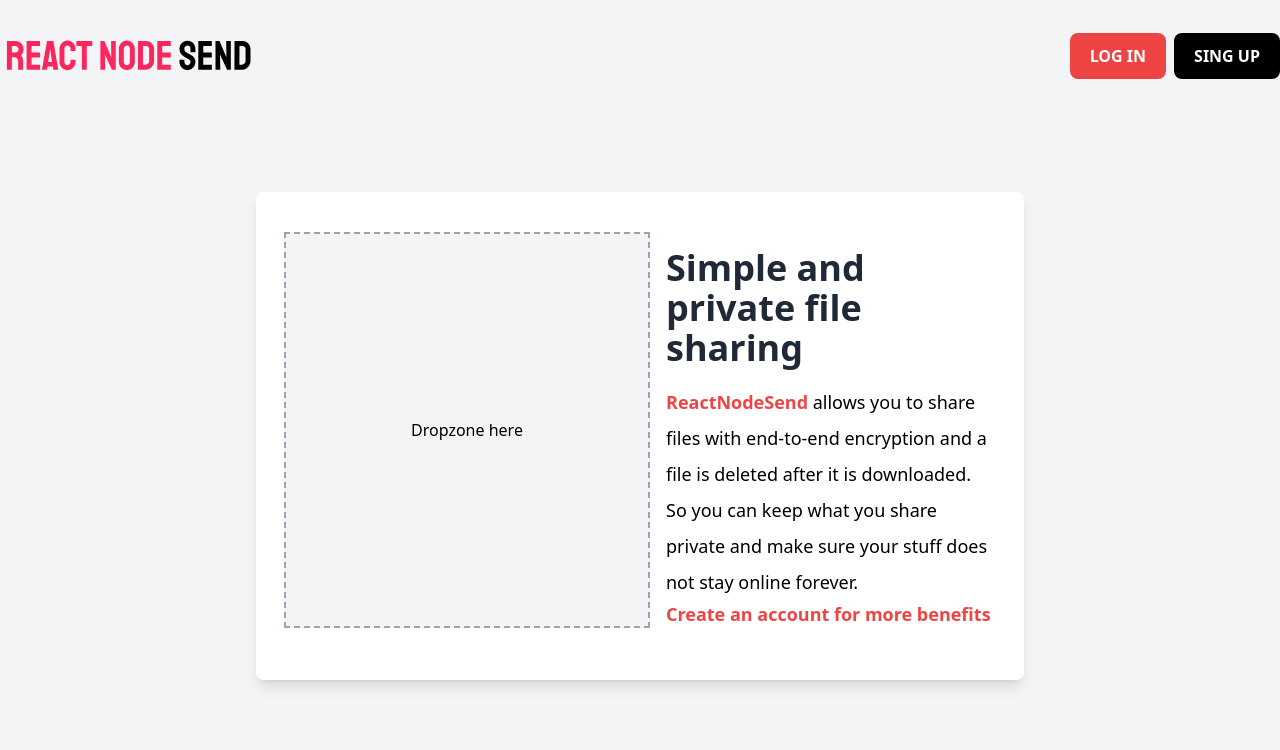
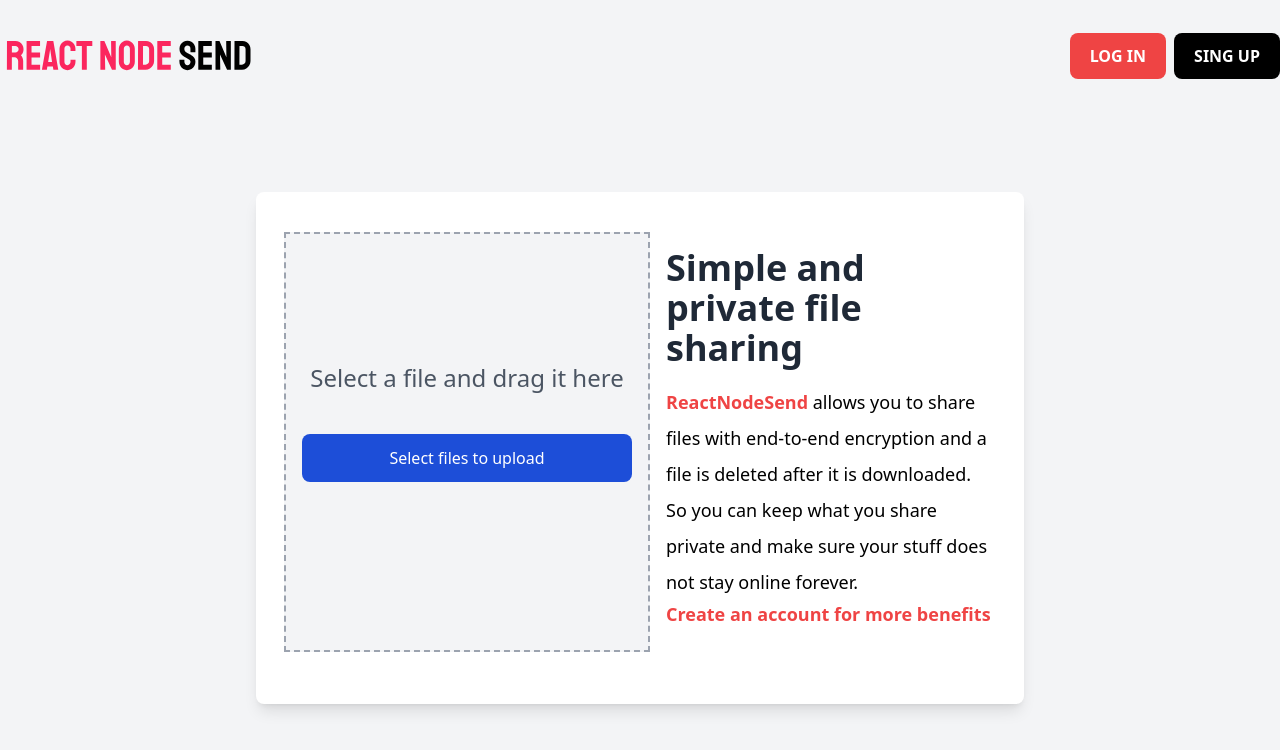
Before and after one commit to Inmacc96/nodesend, a Next.js app in the folder frontend/: page / in a window 1280 px wide. Shown: the top 750 px of the page. Built offline with nearby package versions, Linux system fonts and the light colour scheme; no server answers.

Commit message:
Designing Dropzone and add react-dropzone functionality

```diff
--- a/frontend/components/Dropzone.jsx
+++ b/frontend/components/Dropzone.jsx
@@ -3,9 +3,31 @@ import { useDropzone } from "react-dropzone";
 import clientAxios from "../config/axios";
 
 const Dropzone = () => {
+  // Extraer contenido de dropzone
+  // isDragActive: Detecta cuando el usuario hace el evento de drag
+  const { getRootProps, getInputProps, isDragActive } = useDropzone();
+
   return (
     <div className="md:flex-1 mb-3 mx-2 mt-16 lg:mt-0 flex flex-col justify-center items-center border-dashed border-gray-400 border-2 bg-gray-100 px-4">
-      <p>Dropzone here</p>
+      <div {...getRootProps({ className: "dropzone w-full py-32" })}>
+        <input className="h-100" {...getInputProps()} />
+
+        {isDragActive ? (
+          <p className="text-2xl text-center text-gray-600">Drop file</p>
+        ) : (
+          <div className="text-center">
+            <p className="text-2xl text-center text-gray-600">
+              Select a file and drag it here
+            </p>
+            <button
+              className="bg-blue-700 w-full py-3 rounded-lg text-white my-10 hover:bg-blue-800"
+              type="button"
+            >
+              Select files to upload
+            </button>
+          </div>
+        )}
+      </div>
     </div>
   );
 };
```
